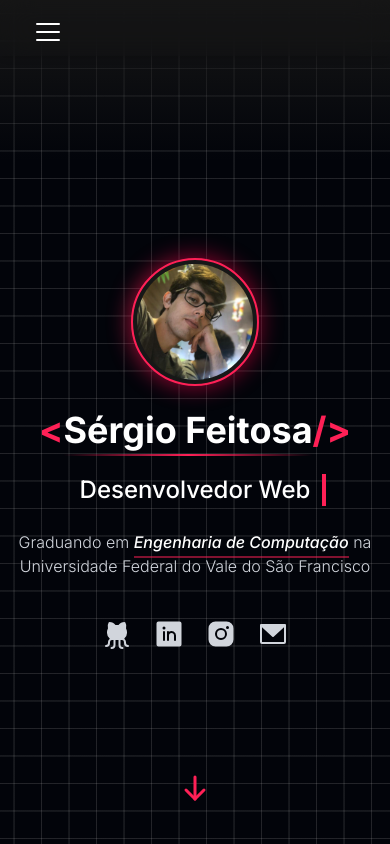
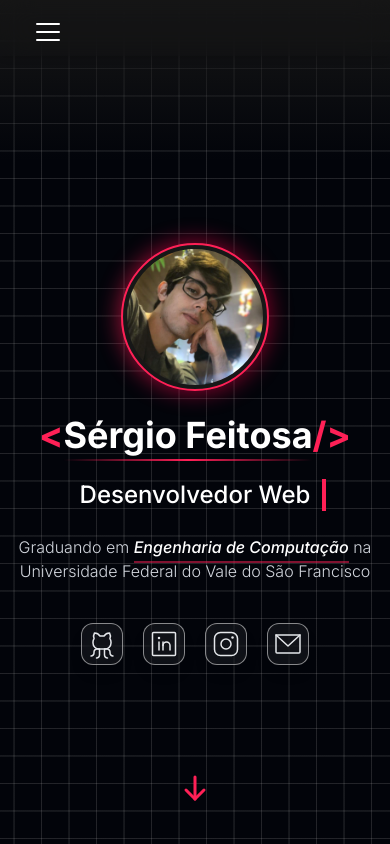
Before and after one commit to ssergiofeitosa/Portfolio, a React (Vite) app: page / in a window 390 px wide. Shown: the top 844 px of the page. Built offline with nearby package versions, Linux system fonts and the light colour scheme.

Commit message:
chore:fixed responsivity issues

```diff
--- a/src/components/Hero.tsx
+++ b/src/components/Hero.tsx
@@ -40,11 +40,11 @@ const Hero = () => {
         >
           <div className="absolute inset-0 rounded-full bg-gradient-to-r from-rose-500 to-rose-700 blur-md opacity-70 animate-pulse"></div>
           <img
-            className="relative w-32 h-32 object-cover rounded-full border-2 border-rose-500 p-1 bg-neutral-900"
+            className="relative w-37 h-37 sm:w-43 sm:h-43 object-cover rounded-full border-2 border-rose-500 p-1 bg-neutral-900"
             src="/eu.jpeg"
             alt="Sérgio Feitosa"
-            width={120}
-            height={120}
+            // width={120}
+            // height={120}
           />
         </motion.div>
 
@@ -95,7 +95,7 @@ const Hero = () => {
           initial={{ opacity: 0, y: 20 }}
           animate={{ opacity: 1, y: 0 }}
           transition={{ delay: 0.8, duration: 0.5 }}
-          className="sm:text-3xl max-w-4xl text-center font-light text-gray-300"
+          className="sm:text-3xl max-w-4xl text-center   font-light text-gray-300"
         >
           Graduando em{" "}
           <span className="italic text-white font-medium relative inline-block">
@@ -114,49 +114,55 @@ const Hero = () => {
         >
           {[
             {
-              icon: <GithubLogo size={32} weight="fill" />,
+              icon: <GithubLogo size={32} weight="light" />,
               href: "https://github.com/ssergiofeitosa",
               label: "GitHub",
             },
             {
-              icon: <LinkedinLogo size={32} weight="fill" />,
+              icon: <LinkedinLogo size={32} weight="light" />,
               href: "https://www.linkedin.com/in/francisco-sérgio-feitosa-lima-segundo-874118210/",
               label: "LinkedIn",
             },
             {
-              icon: <InstagramLogo size={32} weight="fill" />,
+              icon: <InstagramLogo size={32} weight="light" />,
               href: "https://www.instagram.com/sergio_ffeitosa/",
               label: "Instagram",
             },
             {
-              icon: <EnvelopeSimple size={32} weight="fill" />,
+              icon: <EnvelopeSimple size={32} weight="light" />,
               href: "mailto:fsfsegundo@hotmail.com",
               label: "Email",
             },
           ].map((social, index) => (
-            <motion.a
+            <motion.div
               key={index}
-              href={social.href}
-              target="_blank"
-              rel="noopener noreferrer"
-              aria-label={social.label}
-              whileHover={{
-                scale: 1.2,
-                color: "#f43f5e",
-                transition: { duration: 0.2 },
-              }}
-              whileTap={{ scale: 0.9 }}
+              className="relative group"
               initial={{ opacity: 0, y: 20 }}
               animate={{
                 opacity: 1,
                 y: 0,
                 transition: { delay: 1 + index * 0.1 },
               }}
-              className="text-gray-300 hover:text-rose-500 transition-colors duration-300"
             >
-              {social.icon}
-            </motion.a>
-          ))}
+              <div className="absolute inset-0 bg-rose-500/20 rounded-xl blur-md opacity-0 group-hover:opacity-100 transition-opacity duration-300"></div>
+              <div className="relative backdrop-blur-md bg-white/5 border border-white/50 rounded-xl p-1 shadow-lg transition-all duration-300 group-hover:bg-white/20 group-hover:border-rose-500/50">
+                <motion.a
+                  href={social.href}
+                  target="_blank"
+                  rel="noopener noreferrer"
+                  aria-label={social.label}
+                  whileHover={{
+                    scale: 1.1,
+                    color: "#f43f5e",
+                    transition: { duration: 0.2 },
+                  }}
+                  whileTap={{ scale: 0.9 }}
+                  className="text-gray-200 hover:text-rose-500 transition-colors duration-300 flex items-center justify-center"
+                >
+                  {social.icon}
+                </motion.a>
+              </div>
+            </motion.div>))}
         </motion.div>
 
         {/* seta */}
```
Also changed, not shown: 1 other file (tests, documents, lock files or other folders).
